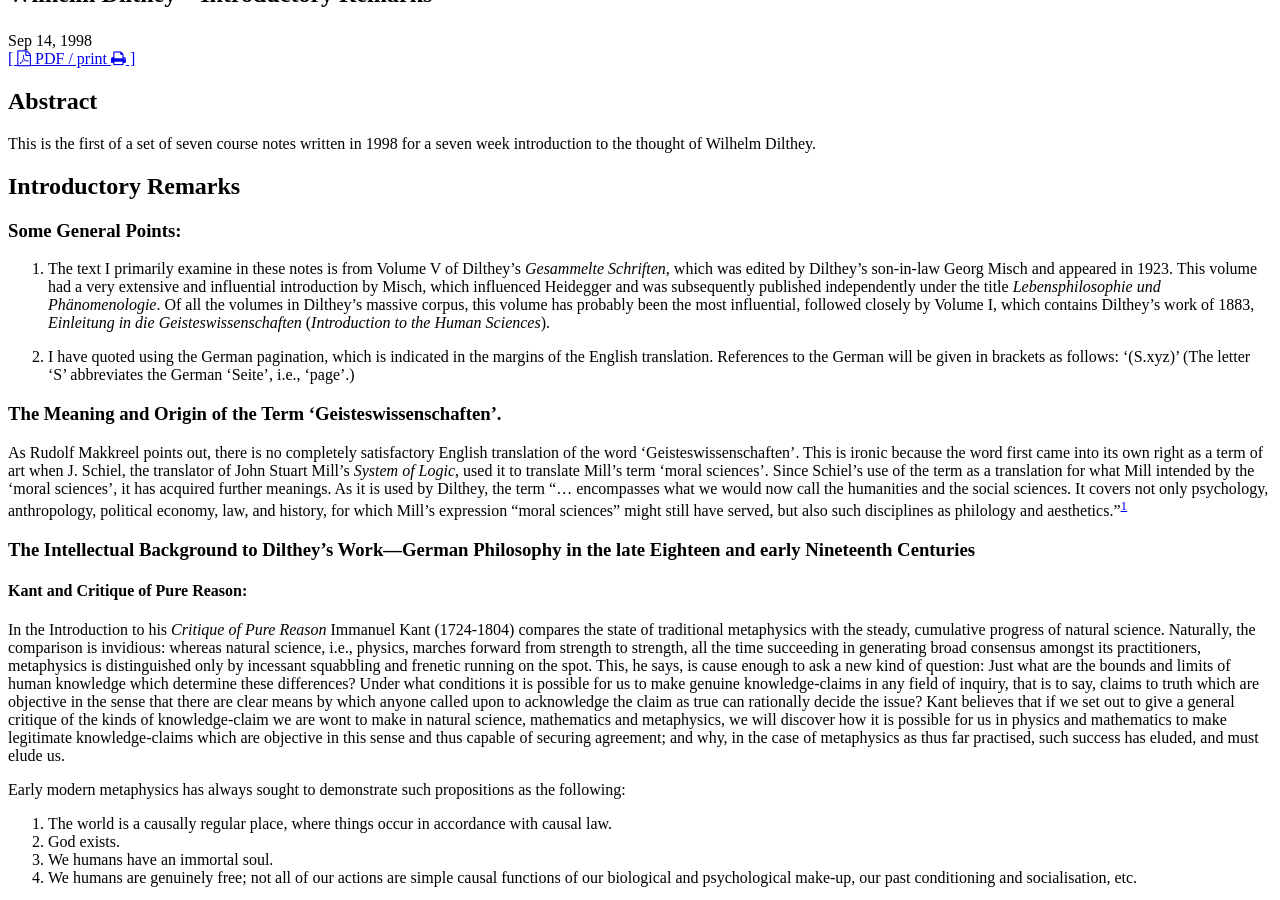
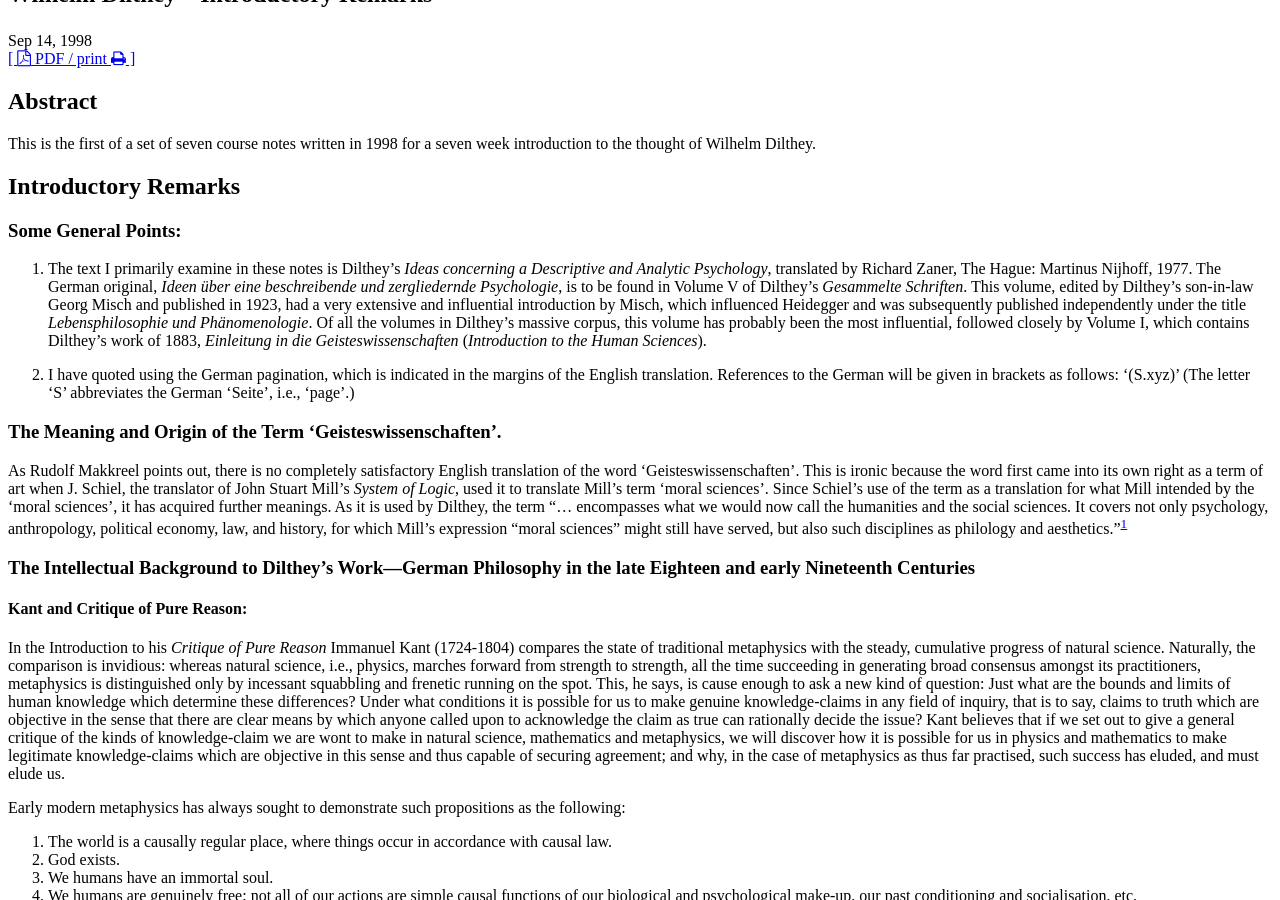
Before and after one commit to klepas/bruins-site, a Jekyll site: the page built from _dilthey/1998-09-14-dilthey-1.md, in a window 1280 px wide and 900 px high, scrolled down 375 px. Built offline with Jekyll 4.4.1, drawn with Linux system fonts in a browser that asks for light colours; nearby versions of some CDN libraries; some web fonts are replaced.

Commit message:
fuller bibliographic details of translation used

```diff
--- a/_dilthey/1998-09-14-dilthey-1.md
+++ b/_dilthey/1998-09-14-dilthey-1.md
@@ -11,7 +11,7 @@ abstract: "This is the first of a set of seven course notes written in 1998 for
 
 ### Some General Points:
 
-1. The text I primarily examine in these notes is from Volume V of Dilthey’s _Gesammelte Schriften_, which was edited by Dilthey’s son-in-law Georg Misch and appeared in 1923. This volume had a very extensive and influential introduction by Misch, which influenced Heidegger and was subsequently published independently under the title _Lebensphilosophie und Phänomenologie_. Of all the volumes in Dilthey’s massive corpus, this volume has probably been the most influential, followed closely by Volume I, which contains Dilthey’s work of 1883, _Einleitung in die Geisteswissenschaften_ (_Introduction to the Human Sciences_).
+1. The text I primarily examine in these notes is Dilthey’s _Ideas concerning a Descriptive and Analytic Psychology_, translated by Richard Zaner, The Hague: Martinus Nijhoff, 1977. The German original, _Ideen über eine beschreibende und zergliedernde Psychologie_, is to be found in  Volume V of Dilthey’s _Gesammelte Schriften_. This volume, edited by Dilthey’s son-in-law Georg Misch and published in 1923, had a very extensive and influential introduction by Misch, which influenced Heidegger and was subsequently published independently under the title _Lebensphilosophie und Phänomenologie_. Of all the volumes in Dilthey’s massive corpus, this volume has probably been the most influential, followed closely by Volume I, which contains Dilthey’s work of 1883, _Einleitung in die Geisteswissenschaften_ (_Introduction to the Human Sciences_).
 
 2. I have quoted using the German pagination, which is indicated in the margins of the English translation. References to the German will be given in brackets as follows: ‘(S.xyz)’ (The letter ‘S’ abbreviates the German ‘Seite’, i.e., ‘page’.)
 
```
Also changed, not shown: 1 other file.
